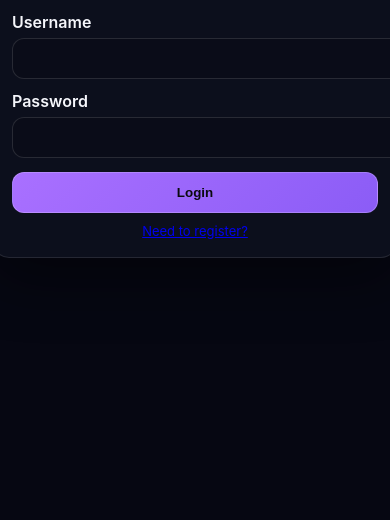
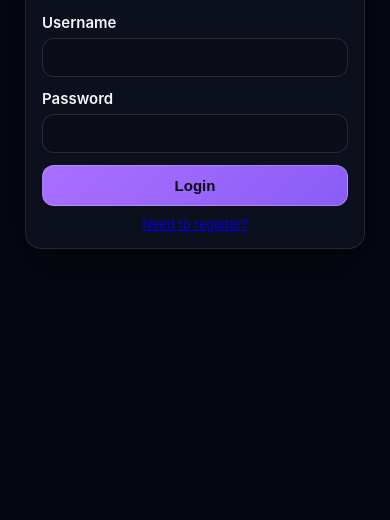
Before and after one commit to amintikk/TWdrops, a website: page public/auth/login.html in a window 390 px wide. Shown: the part 348-868 px from the top of the page. After the commit the page ends 844 px from the top, so only its background shows below. Drawn offline with Linux system fonts and the light colour scheme.

Commit message:
responsive

```diff
--- a/public/auth/login.html
+++ b/public/auth/login.html
@@ -5,8 +5,9 @@
   <meta name="viewport" content="width=device-width, initial-scale=1.0">
   <title>TW Drops - Login</title>
   <style>
-    body { font-family: "Inter", "Segoe UI", system-ui, -apple-system, sans-serif; background:#060712; color:#f5f6fb; margin:0; display:grid; place-items:center; min-height:100vh; }
-    .card { background:#0c0f1c; border:1px solid rgba(255,255,255,0.1); border-radius:16px; padding:24px; width: min(420px, 90vw); box-shadow:0 20px 60px rgba(0,0,0,0.45); }
+    * { box-sizing: border-box; }
+    body { font-family: "Inter", "Segoe UI", system-ui, -apple-system, sans-serif; background:#060712; color:#f5f6fb; margin:0; display:flex; align-items:center; justify-content:center; min-height:100vh; padding:16px; overflow-x:hidden; }
+    .card { background:#0c0f1c; border:1px solid rgba(255,255,255,0.1); border-radius:16px; padding:24px; width:100%; max-width:420px; box-shadow:0 20px 60px rgba(0,0,0,0.45); }
     h1 { margin:0 0 4px 0; }
     p { margin:0 0 16px 0; color:#9aa0b5; }
     label { display:block; margin:12px 0 6px; font-weight:600; }
@@ -15,9 +16,12 @@
     .muted { color:#9aa0b5; font-size:13px; margin-top:8px; display:block; text-align:center; }
     #msg { margin-top:10px; font-size:13px; }
     @media (max-width: 520px) {
-      body { padding: 12px; }
-      .card { width: 100%; padding: 18px; }
-      button { margin-top: 14px; }
+      body { padding: 12px; align-items:center; }
+      .card { width: 100%; max-width: 340px; padding: 16px; margin-top: 12px; }
+      h1 { font-size: 22px; }
+      p, label, input, button { font-size: 15px; }
+      button { margin-top: 12px; padding: 11px; }
+      input { padding: 10px; }
     }
   </style>
 </head>
```
Also changed, not shown: public/auth/register.html (+9 -5 lines).
